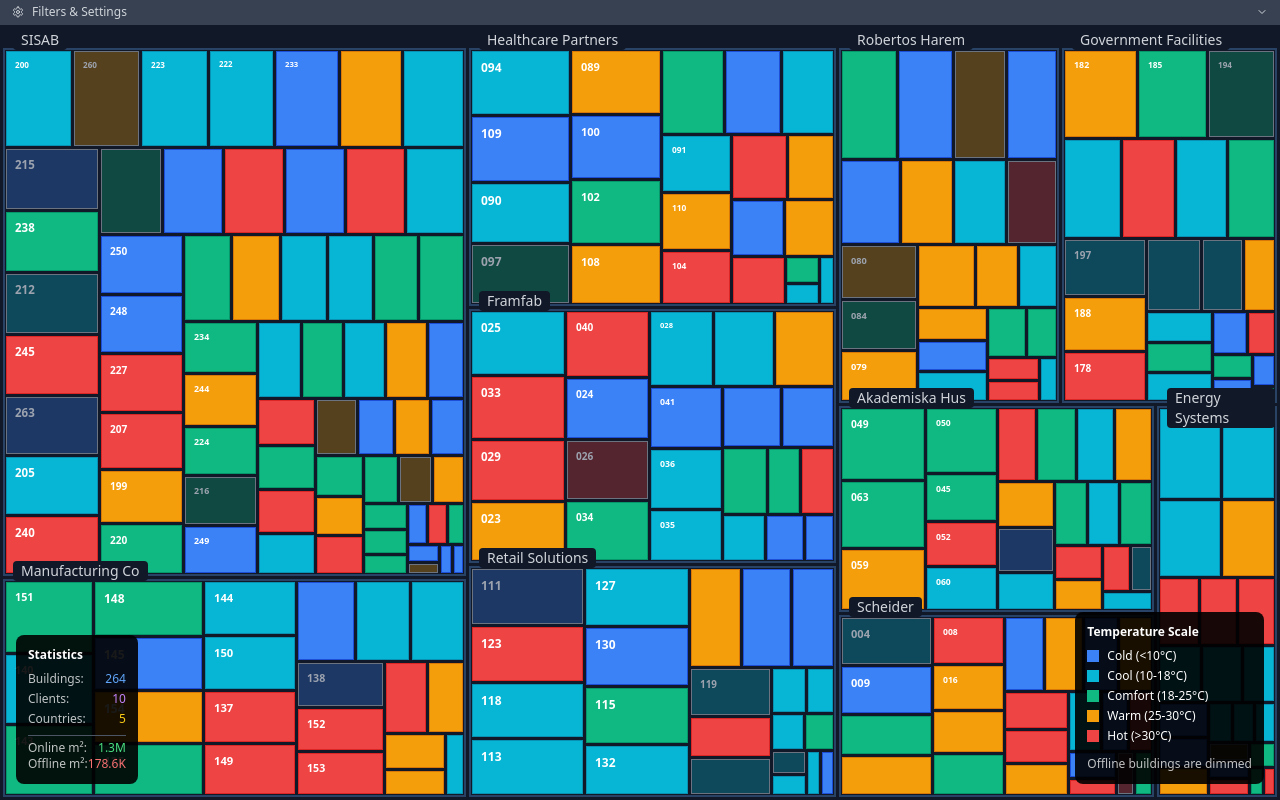
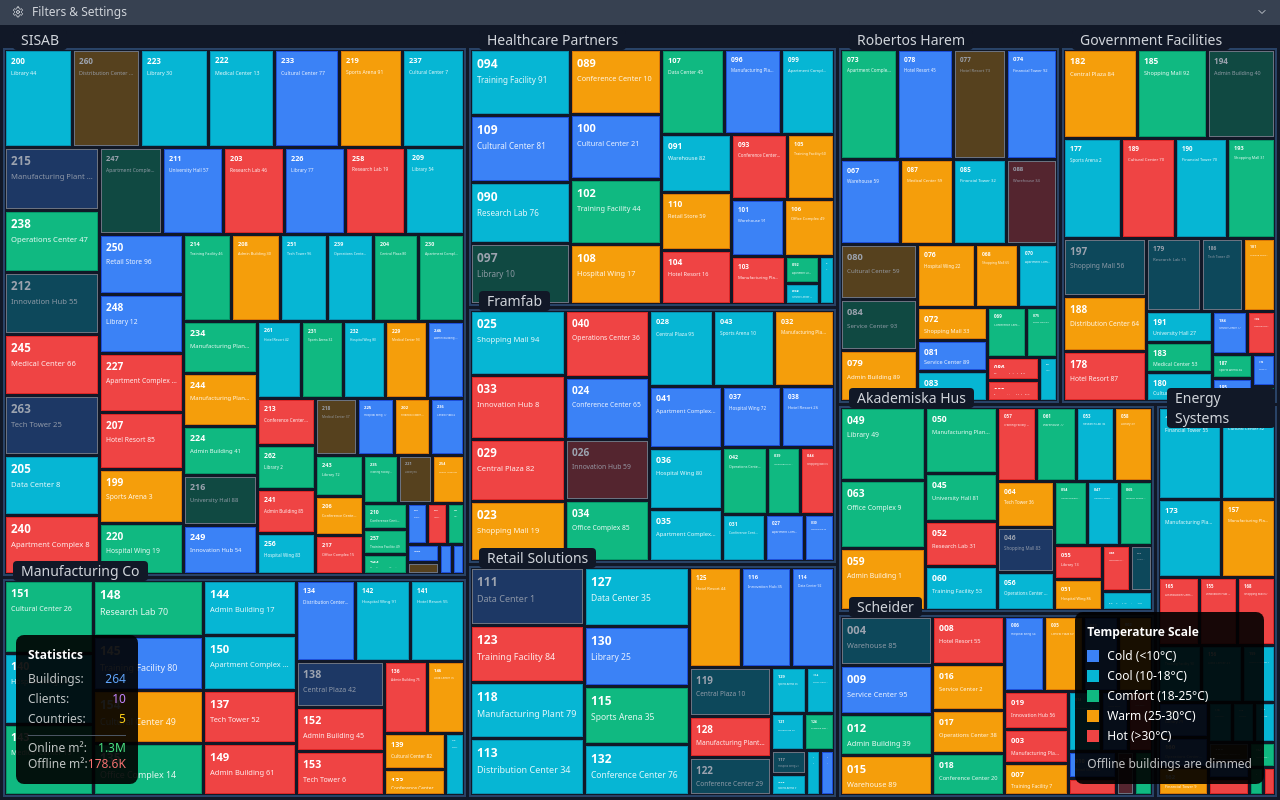
Before and after one commit to maxberggren/tree-view, a React (Vite) app: page / in a window 1280 px wide. Built offline with nearby package versions, Linux system fonts and the light colour scheme.

Commit message:
Fix: Add ellipsis for overflowing text
Always show building ID and name, adding ellipsis if text overflows.

```diff
--- a/src/components/BuildingCell.tsx
+++ b/src/components/BuildingCell.tsx
@@ -1,4 +1,3 @@
-
 import React from 'react';
 import { TreemapNode, ColorMode } from '@/types/TreemapData';
 import { Thermometer, Activity, AlertTriangle, Wifi, WifiOff, Building, Settings, Wind, Plug, Battery, BarChart, Gauge } from 'lucide-react';
@@ -257,26 +256,22 @@ export const BuildingCell: React.FC<BuildingCellProps> = ({ node, colorMode, onH
         onHover?.(null);
       }}
     >
-      {shouldShowText && (
-        <div className="p-2 h-full flex flex-col justify-start text-left overflow-hidden">
-          <div>
+      <div className="p-1 h-full flex flex-col justify-start text-left overflow-hidden">
         <div
-              className="font-bold leading-tight mb-1"
+          className="font-bold leading-tight mb-1 truncate"
           style={{ color: getTextColor(), fontSize: Math.min(width / 8, 12) }}
+          title={displayId}
         >
           {displayId}
         </div>
-            {shouldShowDetails && (
         <div
-                className="opacity-90 leading-tight"
+          className="opacity-90 leading-tight truncate"
           style={{ color: getTextColor(), fontSize: Math.min(width / 12, 9) }}
+          title={building.name}
         >
           {building.name}
         </div>
-            )}
       </div>
-        </div>
-      )}
     </div>
   );
 };
```
Lines whose indentation alone changed are shown as unchanged.
